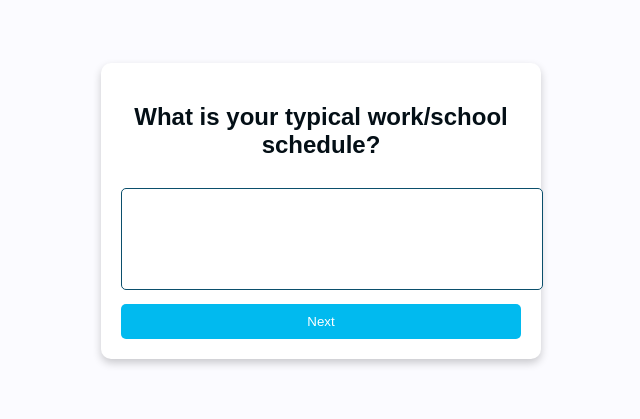
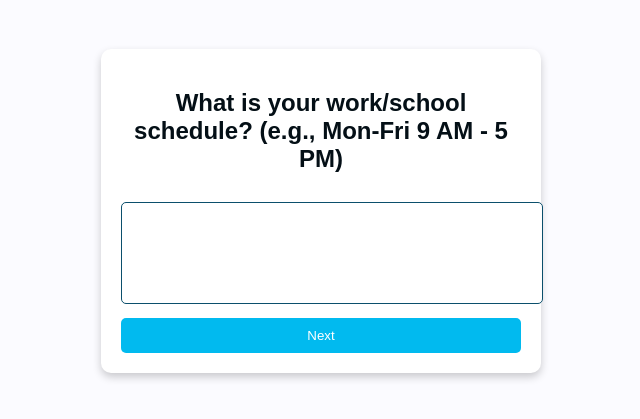
Before and after one commit to affxxxxxn/week-routine, a plain HTML site: page index.html in a window 1280 px wide. Shown: the part 189-608 px from the top of the page, without its empty margins (319-959 px from the left). Drawn offline with Linux system fonts and the light colour scheme.

Commit message:
Update index.html

```diff
--- a/index.html
+++ b/index.html
@@ -9,7 +9,7 @@
 <body>
     <div class="container">
         <div class="question-box">
-            <h2 id="question-text">What is your typical work/school schedule?</h2>
+            <h2 id="question-text">What is your work/school schedule? (e.g., Mon-Fri 9 AM - 5 PM)</h2>
             <textarea id="user-answer"></textarea>
             <button id="next-btn">Next</button>
         </div>
@@ -34,7 +34,6 @@
                 <tbody></tbody>
             </table>
         </div>
-        <button id="customize-btn">Customize</button>
     </div>
 
     <script src="script.js"></script>
```
